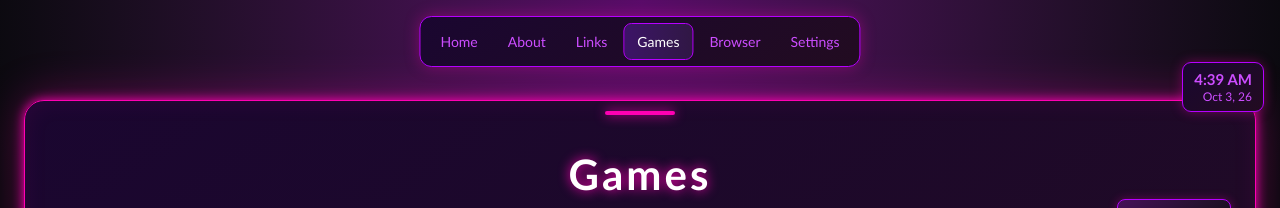
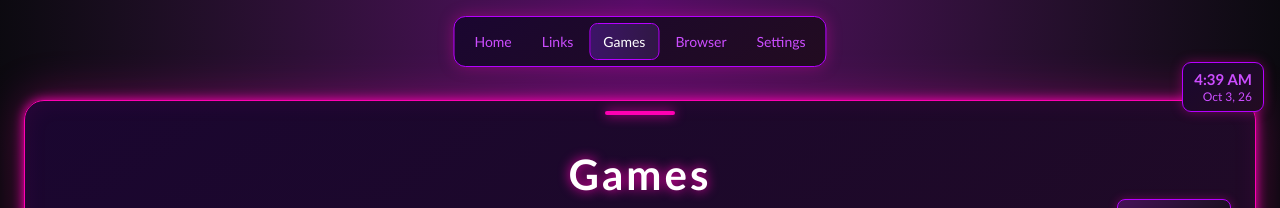
Before and after one commit to lebashaca-cmd/Killbyte22, a website: page Games.html in a window 1280 px wide. Shown: the top 208 px of the page. Drawn offline with Linux system fonts and the light colour scheme.

Commit message:
removed about from pages

```diff
--- a/Games.html
+++ b/Games.html
@@ -10,7 +10,6 @@
   <body class="details-page games-page">
     <nav class="page-nav" aria-label="Main navigation">
       <a href="index.html">Home</a>
-      <a href="About.html">About</a>
       <a href="Links.html">Links</a>
       <a href="Games.html" aria-current="page">Games</a>
       <a href="browser.html">Browser</a>
```
Also changed, not shown: Links.html (+0 -1 lines), browser.html (+0 -1 lines), index.html (+0 -1 lines).
